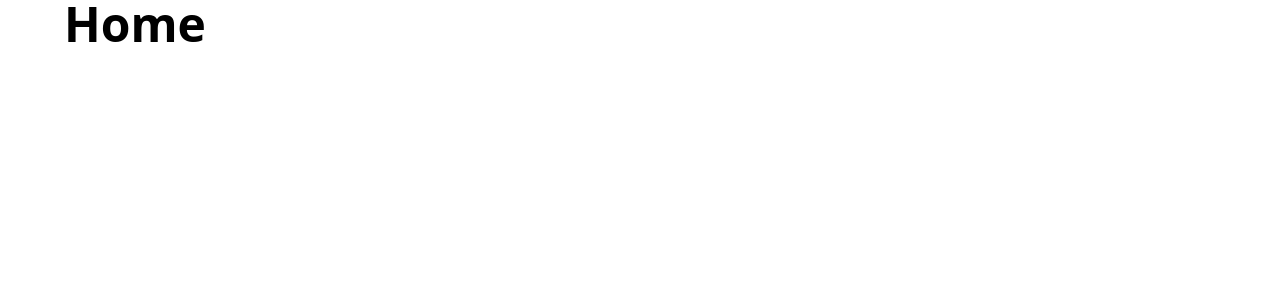
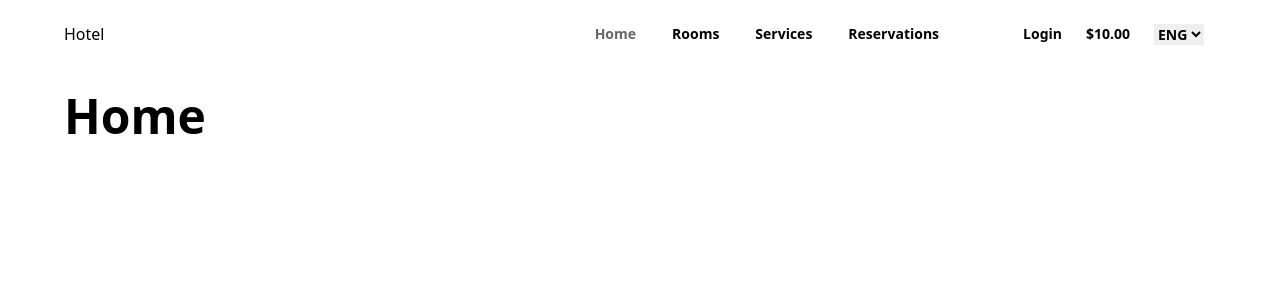
Before and after one commit to warmusklaudia/AFSWD_Hotelbeheer, a Vue app in the folder pwa/: page / in a window 1280 px wide. Shown: the top 300 px of the page. Built offline with nearby package versions, Linux system fonts and the light colour scheme; no server answers.

Commit message:
feat: added AppHeader & AppNavigation

```diff
--- /dev/null
+++ b/pwa/src/components/generic/AppHeader.vue
@@ -0,0 +1,17 @@
+<template>
+    <header class="px-6 mb-6 bg-themeOffWhite">
+        <nav class="mx-auto flex max-w-6xl items-center justify-between">
+            <router-link class="rounded-md outline-none focus-visible:right-2" to="/">
+                <span class="font-title">Hotel</span>
+            </router-link>
+
+            <AppNavigation class="hidden sm:flex" />
+        </nav>
+    </header>
+</template>
+
+<script setup lang="ts">
+
+import AppNavigation from './AppNavigation.vue'
+
+</script>
--- /dev/null
+++ b/pwa/src/components/generic/AppNavigation.vue
@@ -0,0 +1,68 @@
+<template>
+    <ul
+        class="grid w-full font-title font-bold grid-cols-4 items-center text-center text-xs sm:w-auto sm:space-x-3 sm:text-left sm:text-sm">
+        <li>
+            <router-link class="inline-block rounded-sm px-3 py-6 outline-none focus-visible:ring-2" to="/"
+                exact-active-class="opacity-60">
+                <Home class="mx-auto mb-2 h-5 sm:hidden" />
+                <p>Home</p>
+            </router-link>
+        </li>
+        <li>
+            <router-link class="inline-block rounded-sm px-3 py-6 outline-none focus-visible:ring-2" to="/rooms"
+                active-class="opacity-60">
+                <Feather class="mx-auto mb-2 h-5 sm:hidden" />
+                <p>Rooms</p>
+            </router-link>
+        </li>
+        <li>
+            <router-link class="inline-block rounded-sm px-3 py-6 outline-none focus-visible:ring-2" to="/services"
+                active-class="opacity-60">
+                <Clipboard class="mx-auto mb-2 h-5 sm:hidden" />
+                <p>Services</p>
+            </router-link>
+        </li>
+        <li>
+            <router-link class="inline-block rounded-sm px-3 py-6 outline-none focus-visible:ring-2" to="/reservations"
+                active-class="opacity-60">
+                <Clipboard class="mx-auto mb-2 h-5 sm:hidden" />
+                <p>Reservations</p>
+            </router-link>
+        </li>
+        <li>
+            <router-link class="inline-block rounded-sm px-3 py-6 outline-none focus-visible:ring-2 sm:hidden"
+                to="/profile" active-class="opacity-60">
+                <Scroll class="mx-auto mb-2 h-5" />
+                <p>User</p>
+            </router-link>
+        </li>
+
+        <li class="hidden pl-6 sm:block">
+            <router-link v-if="user" class="pl-6" to="/profile">
+                {{ user.displayName }}
+            </router-link>
+            <router-link v-else class="pl-6" to="/auth/login">Login</router-link>
+        </li>
+        <li>
+            <ul class="flex">
+                <li class="px-3">$10.00</li>
+                <li class="px-3">
+                    <select name="" id="">
+                        <option value="">ENG</option>
+                        <option value="">NL</option>
+                        <option value="">FR</option>
+                    </select>
+                </li>
+            </ul>
+        </li>
+
+    </ul>
+</template>
+
+<script setup lang="ts">
+import useAuthentication from '../../composables/useAuthentication'
+import { Home, Feather, Clipboard, Scroll } from 'lucide-vue-next'
+
+const { user } = useAuthentication()
+
+</script>
--- a/pwa/src/components/holders/AppHolder.vue
+++ b/pwa/src/components/holders/AppHolder.vue
@@ -1,6 +1,8 @@
 <template>
+    <AppHeader />
     <RouterView />
 </template>
 
 <script setup lang="ts">
+import AppHeader from "../generic/AppHeader.vue";
 </script>
--- a/pwa/vite.config.ts
+++ b/pwa/vite.config.ts
@@ -11,8 +11,10 @@ export default defineConfig({
     Unocss({
       theme: {
         colors: {
-          'themeGreen': '#25321E',
-          'themeBrown': '#AD8945',
+          themeGreen: '#25321E',
+          themeBrown: '#AD8945',
+          themeOffWhite: '#FEFAF7',
+          themeWhite: '#FAFAFA',
         },
       },
       rules: [
```
